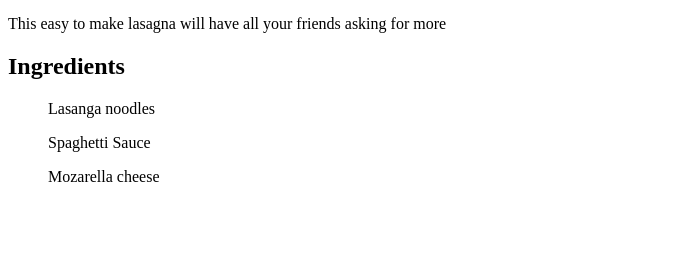
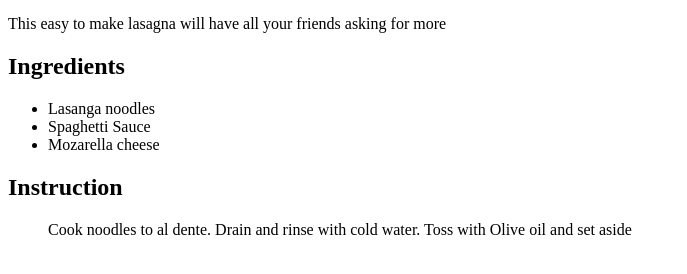
Before and after one commit to jeanbourne/odin-recipes, a plain HTML site: page recipes/lasagna.html in a window 1280 px wide. Shown: the part 428-702 px from the top of the page, without its empty margins (0-687 px from the left). Drawn offline with Linux system fonts and the light colour scheme.

Commit message:
Fix unordered list
Add list items instead of three unordered lists

```diff
--- a/recipes/lasagna.html
+++ b/recipes/lasagna.html
@@ -12,8 +12,13 @@
     <h3>Delicious Homemade Lasagna</h3>
         <p>This easy to make lasagna will have all your friends asking for more</p>
     <h2>Ingredients</h2>
-        <ul>Lasanga noodles</ul>
-        <ul>Spaghetti Sauce</ul>
-        <ul>Mozarella cheese</ul>
+        <ul>
+            <li>Lasanga noodles</li>
+            <li>Spaghetti Sauce</li>
+            <li>Mozarella cheese</li>
+        </ul>
+    <h2>Instruction</h2>
+        <ol>Cook noodles to al dente. Drain and rinse with cold water. Toss with Olive oil and set aside</ol>
+        <ol></ol>
 </body>
 </html>
```
